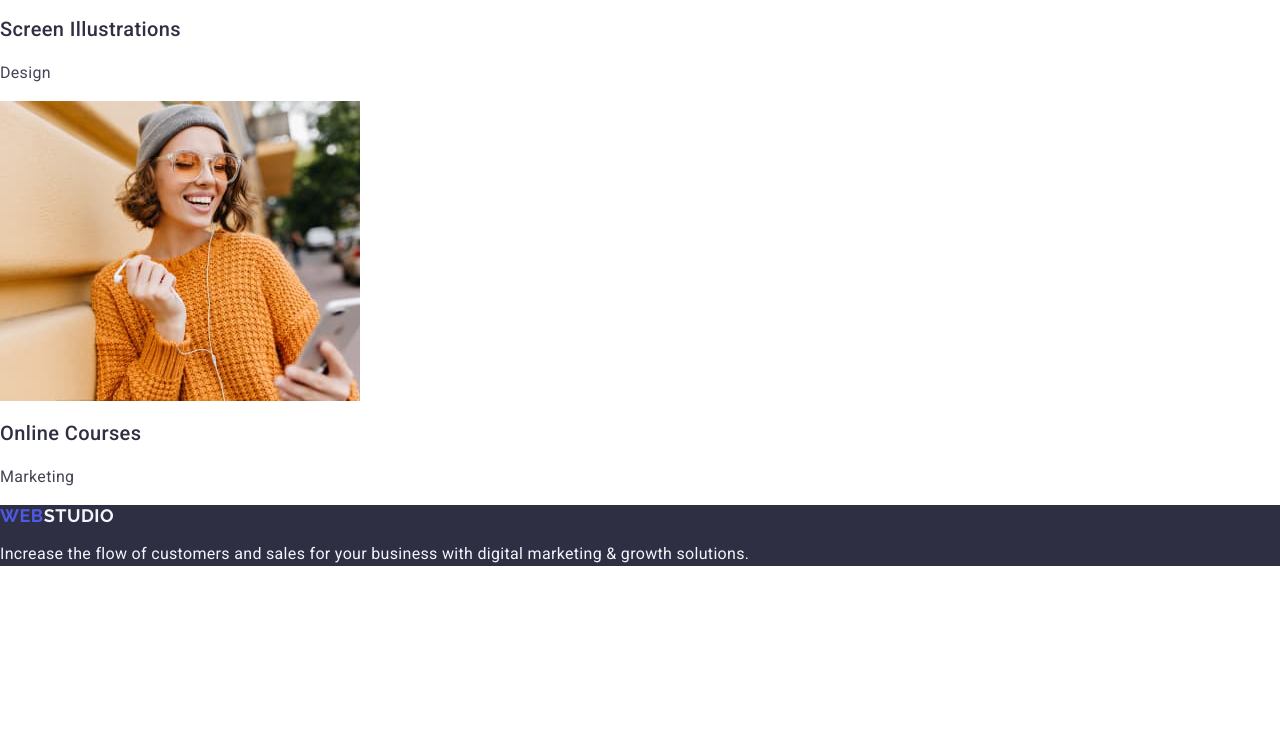
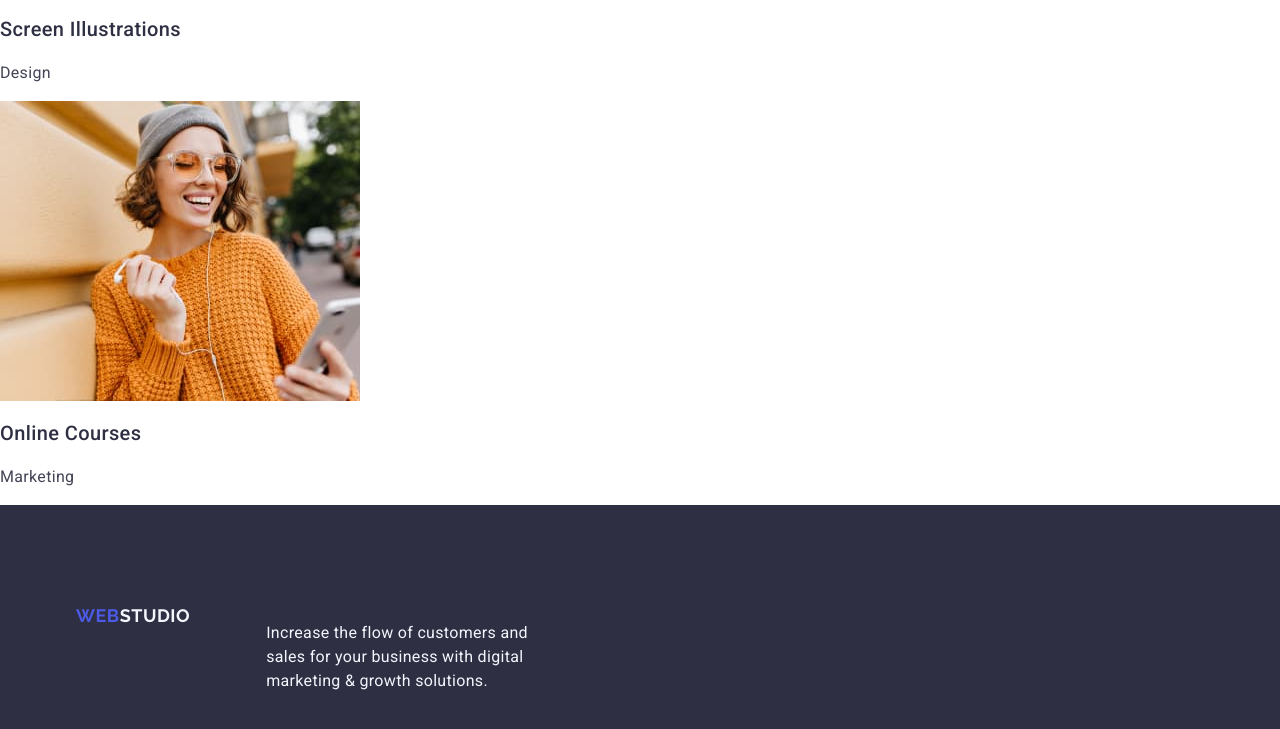
Before and after one commit to bohinich/goit-markup-hw-03, a plain HTML site: page index.html in a window 1280 px wide. Shown: the part 3427-4156 px from the top of the page. Before the commit the page ends 4009 px from the top, so only its background shows below. Drawn offline with nearby package versions, Linux system fonts and the light colour scheme.

Commit message:
index.html file

```diff
--- a/css/style.css
+++ b/css/style.css
@@ -258,8 +258,15 @@ h2{
     line-height: 1.5;
     letter-spacing: 0.02em;
     color: #F4F4FD;
+    max-width: 264px;
 }
 
 .footer{
     background-color: #2e2f42;
+    padding: 100px 0;
 }
+
+.footer .logo{
+    display: inline-block;
+    margin-bottom: 16px;
+}
--- a/index.html
+++ b/index.html
@@ -159,8 +159,10 @@
 
 
     <footer class="footer">
-        <a href="./index.html" class="logo">Web<span class="footer-logo">Studio</span></a>
-        <p class="footer-text">Increase the flow of customers and sales for your business with digital marketing & growth solutions.</p>
+        <div class="container">
+           <a href="./index.html" class="logo">Web<span class="footer-logo">Studio</span></a>
+           <p class="footer-text">Increase the flow of customers and sales for your business with digital marketing & growth solutions.</p>
+        </div>
     </footer>
 </body>
 </html>
```
